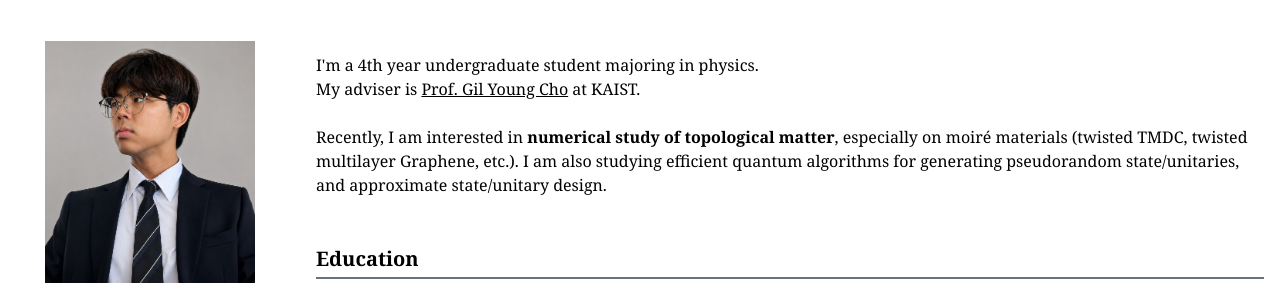
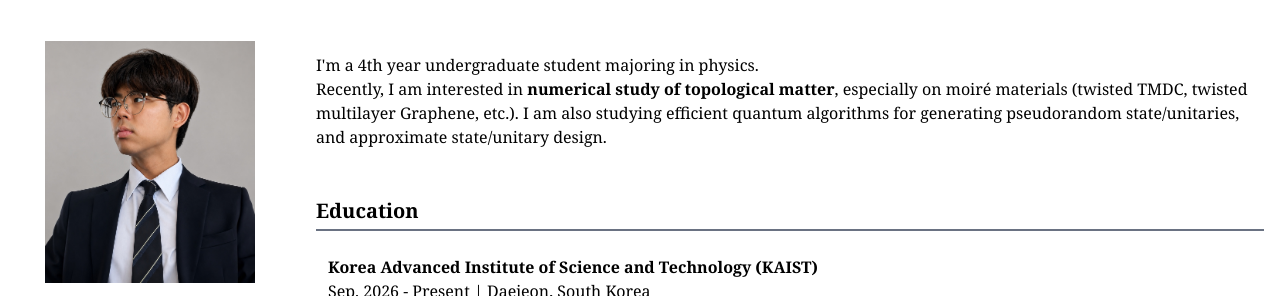
Before and after one commit to Wynter-K/Wynter-K.github.io, a website: page output/home.html in a window 1280 px wide. Shown: the part 87-383 px from the top of the page. Drawn offline with Linux system fonts and the light colour scheme.

Commit message:
Update home.html

```diff
--- a/output/home.html
+++ b/output/home.html
@@ -80,7 +80,6 @@
                     <!-- <h1 class="text-2xl font-bold">Home</h1> <br/> -->
 <p class="md:mt-18">
     I'm a 4th year undergraduate student majoring in physics.<br/>
-    My adviser is <a href="https://scholar.google.com/citations?user=6C47IrIAAAAJ" target="_blank" rel="noopener noreferrer" class="underline hover:text-blue-700" >Prof. Gil Young Cho</a> at KAIST.<br/><br/>
     Recently, I am interested in <b>numerical study of topological matter</b>, especially on moiré materials (twisted TMDC, twisted multilayer Graphene, etc.). I am also studying efficient quantum algorithms for generating pseudorandom state/unitaries, and approximate state/unitary design.<br/>
 </p>
 
```
